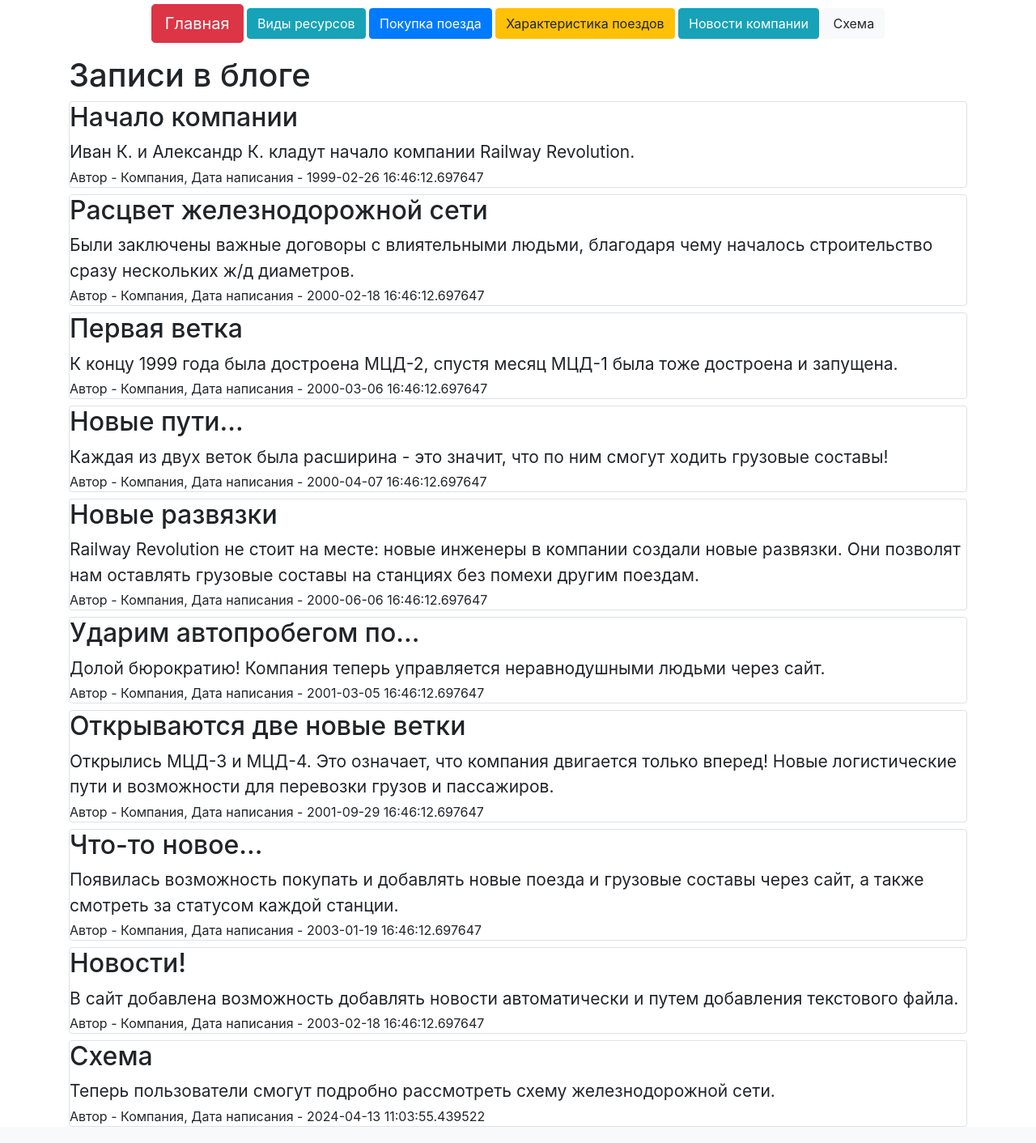
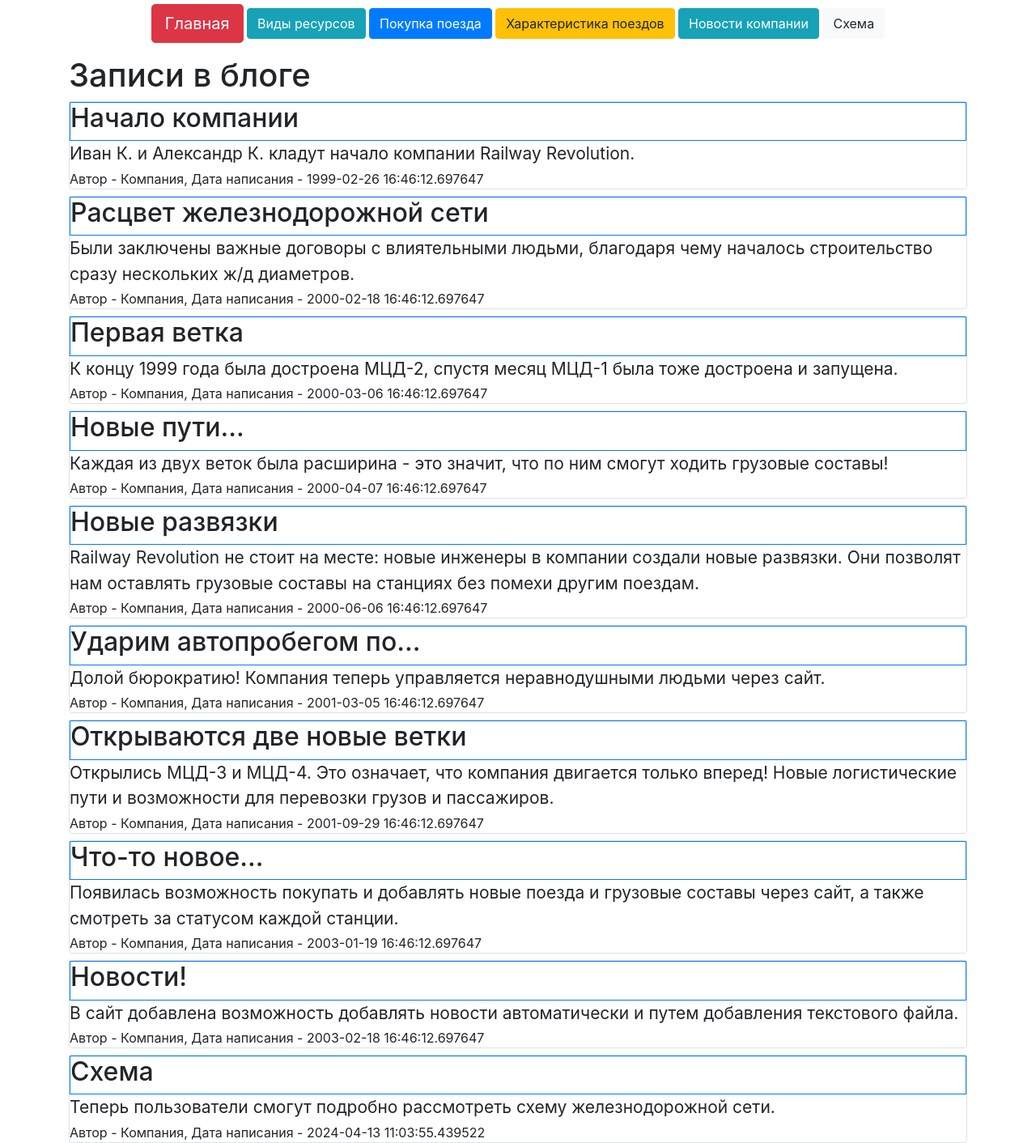
Before and after one commit to Neonchik4/Railway_Revolution, a Flask app: page /news in a window 1280 px wide. Shown: the part 70-1482 px from the top of the page at 81% size. Run offline with Flask 3, Linux system fonts and the light colour scheme; data comes from the database, SQL or seed files in the repository; some libraries are stand-ins or nearby versions.

Commit message:
news.html

```diff
--- a/main.py
+++ b/main.py
@@ -107,7 +107,6 @@ def buying_train():
             train_type = 'Грузовой'
 
         update_money()
-        print(CONST_PARAMS)
         line = params['line']
         station1 = params['station1']
         station2 = params['station2']
--- a/templates/news.html
+++ b/templates/news.html
@@ -7,7 +7,10 @@
 {% endif %}
 {% for item in news%}
 <div class="col-md6 border rounded" style="margin-top: 8px;">
-    <h2>{{item.title}}</h2>
+    <div class="border border-primary">
+        <h2>{{item.title}}</h2>
+    </div>
+
     <div style="font-size: 21px; padding-bottom: 3px;">
         {{item.content}}
     </div>
```
